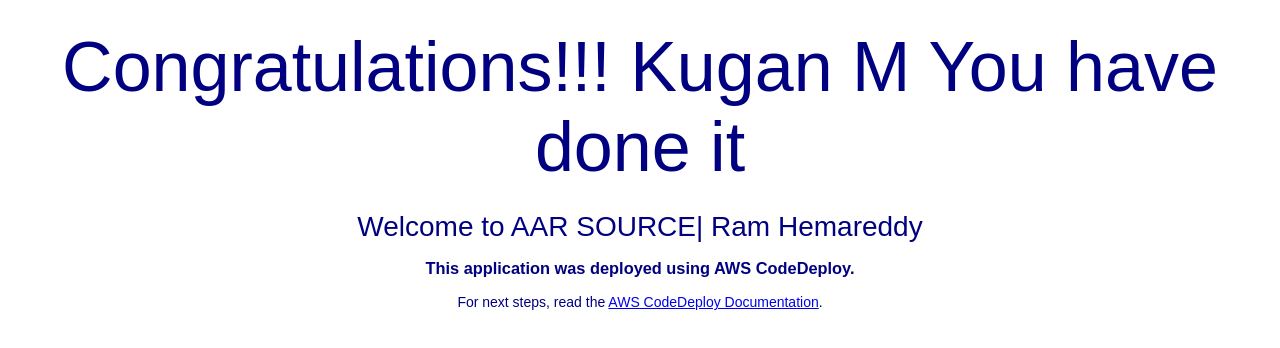
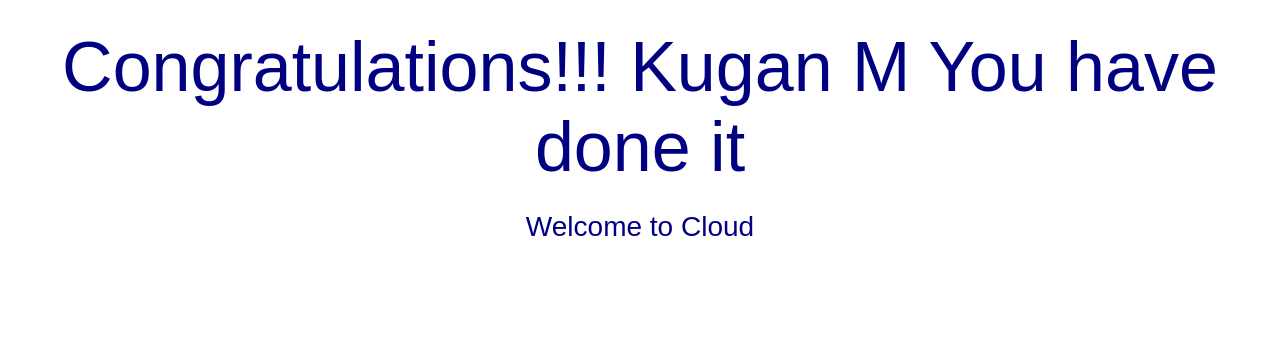
Before and after one commit to jaikugan/test, a plain HTML site: page index.html in a window 1280 px wide. Shown: the part 220-568 px from the top of the page. Drawn offline with Linux system fonts and the light colour scheme.

Commit message:
Update index.html

```diff
--- a/index.html
+++ b/index.html
@@ -28,9 +28,7 @@
   <div align="center">
     <img src="https://s3.ap-south-1.amazonaws.com/www.basava.com/aar_logo_final.png" style="max-width: 20%;">
     <h1>Congratulations!!! Kugan M You have done it </h1>
-      <h2>Welcome to AAR SOURCE| Ram Hemareddy</h2>
-    <h3>This application was deployed using AWS CodeDeploy.</h3>
-    <p>For next steps, read the <a href="http://aws.amazon.com/documentation/codedeploy">AWS CodeDeploy Documentation</a>.</p>
+    <h2>Welcome to Cloud</h2>
   </div>
 </body>
 </html>
```
